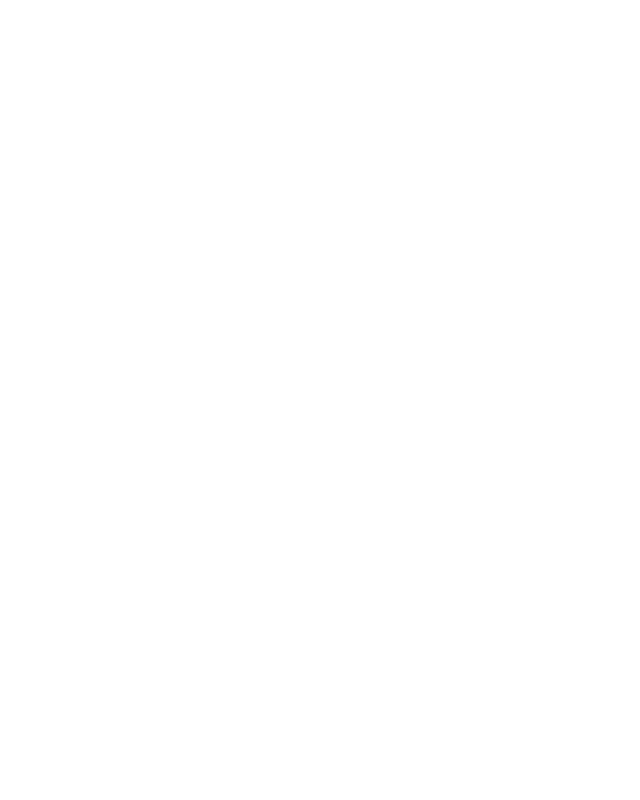
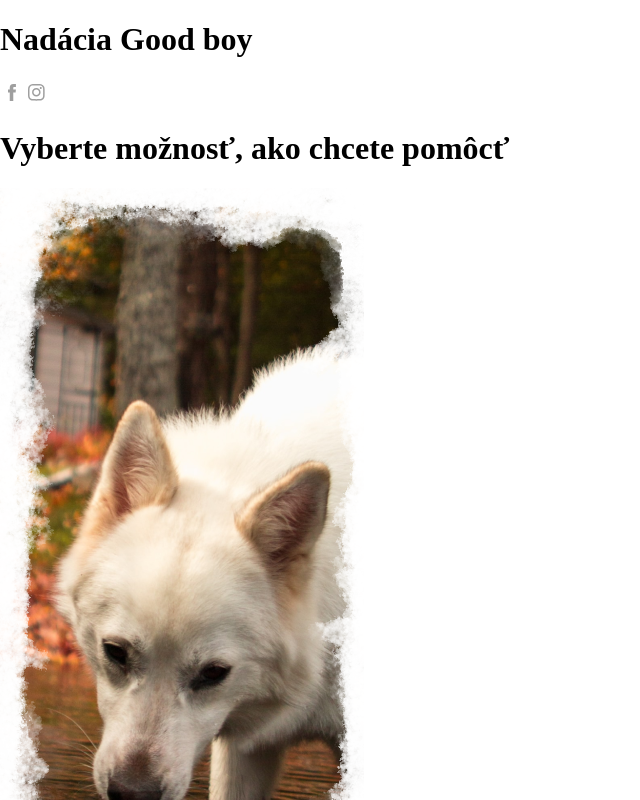
Before and after one commit to BooRiis/Good-boy-foundation, a React (Create React App) app: page / in a window 1280 px wide. Shown: the top 800 px of the page, without its empty margins (0-640 px from the left). Built offline with nearby package versions, Linux system fonts and the light colour scheme.

Commit message:
added router in App.js and working on stepNumberOne.js I already added small nav dots

```diff
--- a/src/App.js
+++ b/src/App.js
@@ -11,13 +11,34 @@
 //assets
 import '../node_modules/normalize.css/normalize.css'
 import './assets/css/style.scss'
+import bg from './assets/imgs-icons/doggo.png'
+
+//components
+import {NavBar} from './components/NavBar'
+import {stepNumberOne} from './components/Allinone/stepNumberOne'
+import {stepNumberTwo} from './components/Allinone/stepNumberTwo'
+import {stepNumberThree} from './components/Allinone/stepNumberThree'
+import {Footer} from './components/Footer'
 
 
 function App() {
   return (
-    <div>
-
-    </div>
+      <Router>
+      <NavBar />
+        <div className="router-section">
+          <main>
+            <div className="route-form">
+              <Route exact path="/" component={stepNumberOne} />
+              <Route exact path="/step-two" component={stepNumberTwo} />
+              <Route exact path="/step-three" component={stepNumberThree} />
+            </div>
+            <div className="background-image">
+              <img src={bg} alt="" />
+            </div>
+          </main>
+          <Footer />
+        </div>
+      </Router>
   );
 }
 
--- a/src/components/Allinone/stepNumberOne.js
+++ b/src/components/Allinone/stepNumberOne.js
@@ -2,12 +2,19 @@
 import { useHistory } from 'react-router-dom'
 import { useForm } from 'react-hook-form'
 
-function stepNumberOne() {
+// assets
+import '../../../node_modules/normalize.css/normalize.css'
+import '../../assets/css/style.scss'
+
+export function stepNumberOne() {
     return (
         <div>
-
+            <div className="nav">
+                <span className="active"></span>
+                <span></span>
+                <span></span>
+            </div>
+            <h1>Vyberte možnosť, ako chcete pomôcť</h1>
         </div>
     )
 }
-
-export default stepNumberOne
```
Also changed, not shown: src/components/navigation.js (deleted).
